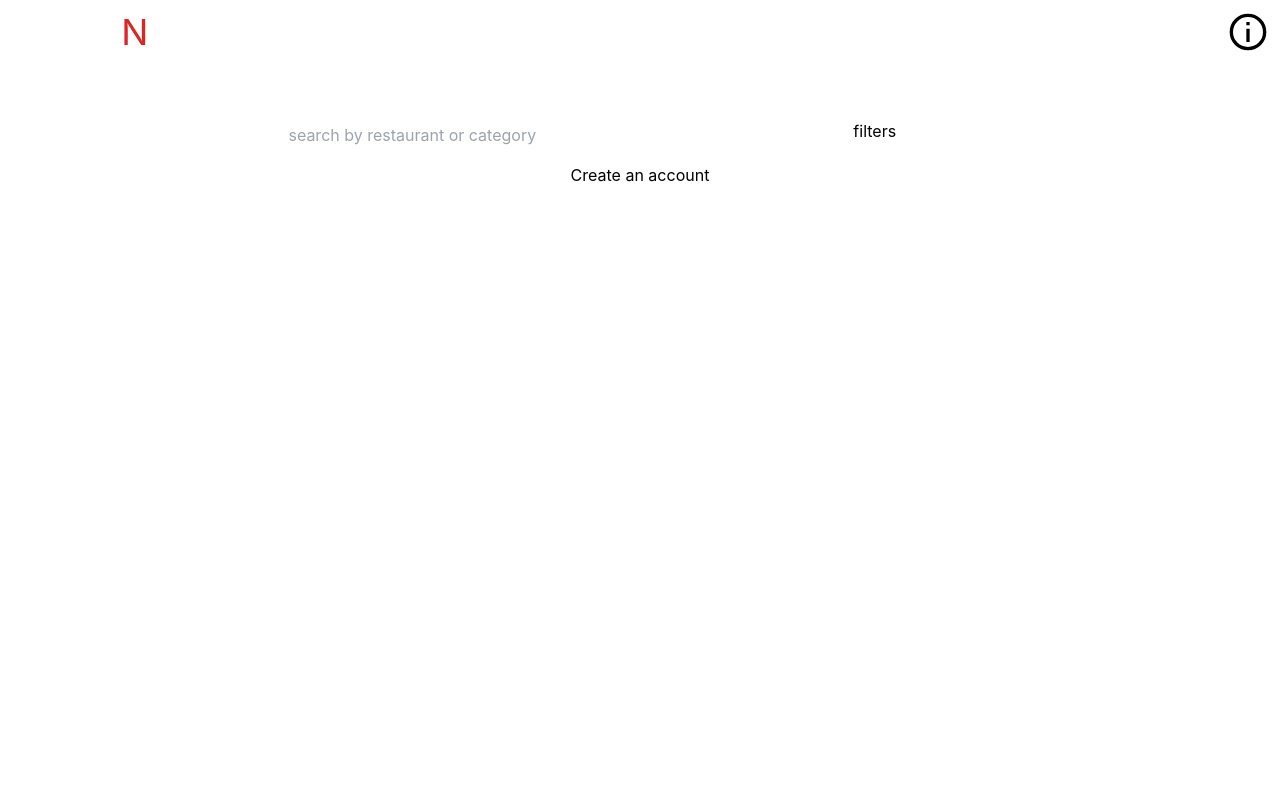
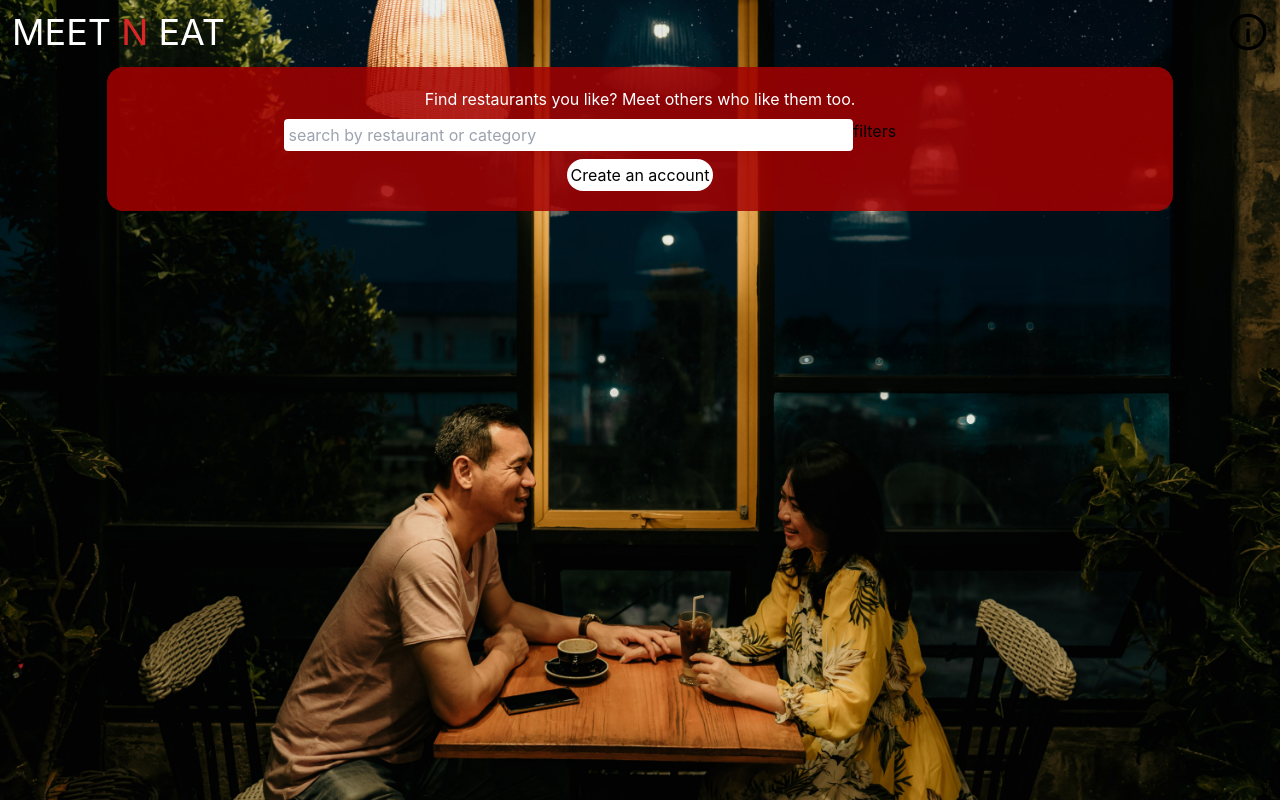
Before and after one commit to Meet-N-Eat/Frontend, a React (Create React App) app: page / in a window 1280 px wide. Built offline with nearby package versions, Linux system fonts and the light colour scheme.

Commit message:
enforces white color for NavBar icons and adds background image to body

```diff
--- a/src/index.css
+++ b/src/index.css
@@ -29,7 +29,7 @@
 	}
 	/* NavBar */
 	.icon {
-    @apply rounded-full h-10 w-10;
+		@apply rounded-full h-10 w-10 text-white;
 	}
 	/* Buttons */
 	.buttons {
@@ -48,14 +48,16 @@
 }
 
 body {
-  margin: 0;
-  font-family: -apple-system, BlinkMacSystemFont, 'Segoe UI', 'Roboto', 'Oxygen',
-    'Ubuntu', 'Cantarell', 'Fira Sans', 'Droid Sans', 'Helvetica Neue',
-    sans-serif;
+	font-family: -apple-system, BlinkMacSystemFont, 'Segoe UI', 'Roboto', 'Oxygen', 'Ubuntu',
+		'Cantarell', 'Fira Sans', 'Droid Sans', 'Helvetica Neue', sans-serif;
 	-webkit-font-smoothing: antialiased;
 	-moz-osx-font-smoothing: grayscale;
 	height: 100vh;
 	width: 100vw;
+	background-image: url('./assets/homeBgImage.jpg');
+	background-size: cover;
+	background-repeat: no-repeat;
+	background-position: center;
 }
 
 #root {
@@ -72,7 +74,12 @@
 	grid-row: 2 / span 11;
 }
 
-.nav-dropdown, .dropdown-toggle::after {
+.home {
+	background-color: rgba(165, 0, 0, 0.85);
+}
+
+.nav-dropdown,
+.dropdown-toggle::after {
 	display: none;
 }
 
@@ -112,5 +119,5 @@
 }
 
 .chat-message {
-  width: 60%
+	width: 60%;
 }
```
Lines whose indentation alone changed are shown as unchanged.
